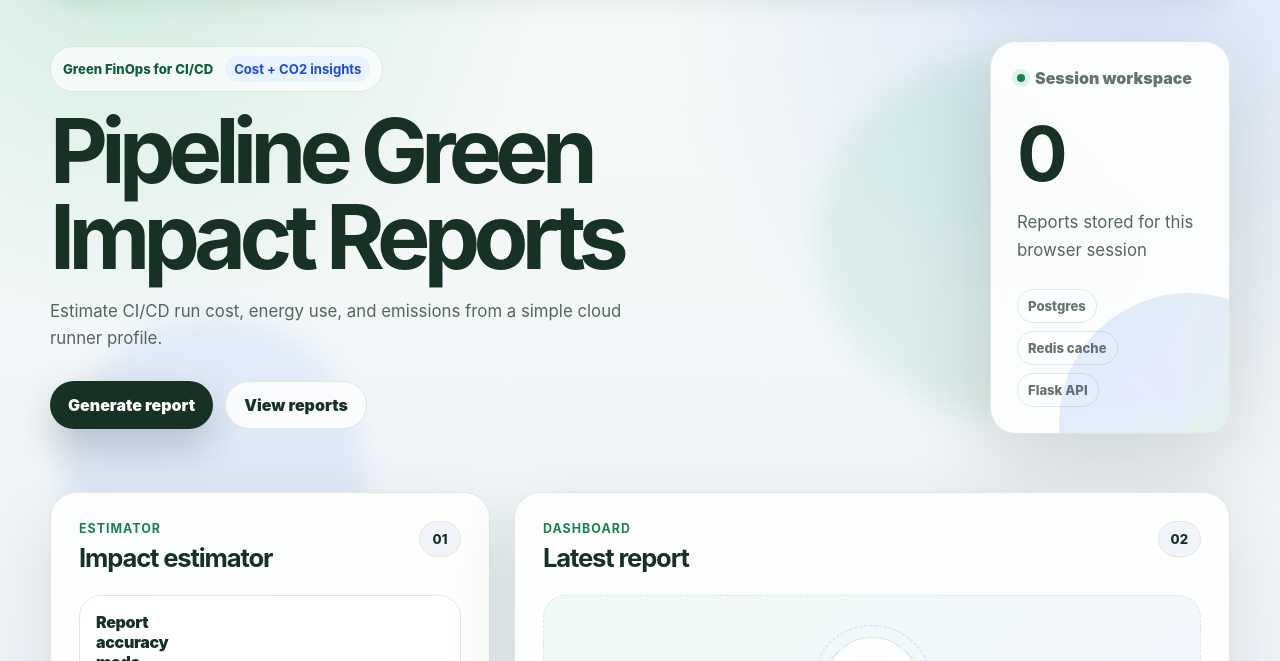
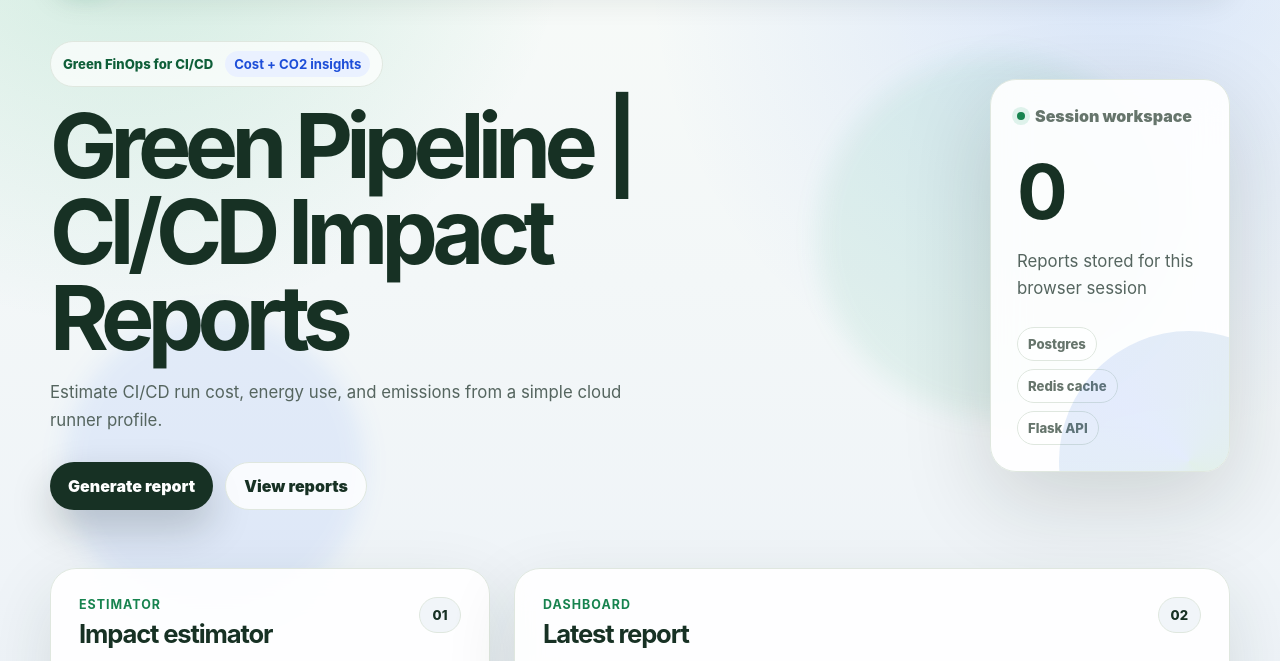
Before and after one commit to shivamsharma8168-xcelore/PipelinePulse, a plain HTML site: page frontend/index.html in a window 1280 px wide. Shown: the part 120-781 px from the top of the page. Drawn offline with Linux system fonts and the light colour scheme; no server answers.

Commit message:
update CICD

```diff
--- a/frontend/index.html
+++ b/frontend/index.html
@@ -35,7 +35,7 @@
             <span>Green FinOps for CI/CD</span>
             <strong>Cost + CO2 insights</strong>
           </div>
-          <h1>Pipeline Green Impact Reports</h1>
+          <h1>Green Pipeline | CI/CD Impact Reports</h1>
           <p>
             Estimate CI/CD run cost, energy use, and emissions from a simple cloud runner profile.
           </p>
```
